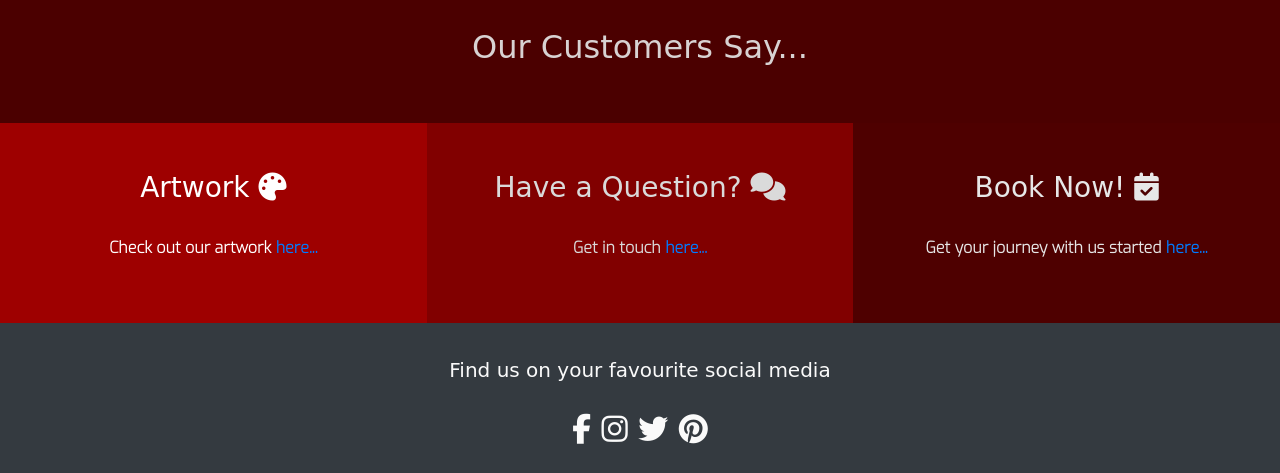
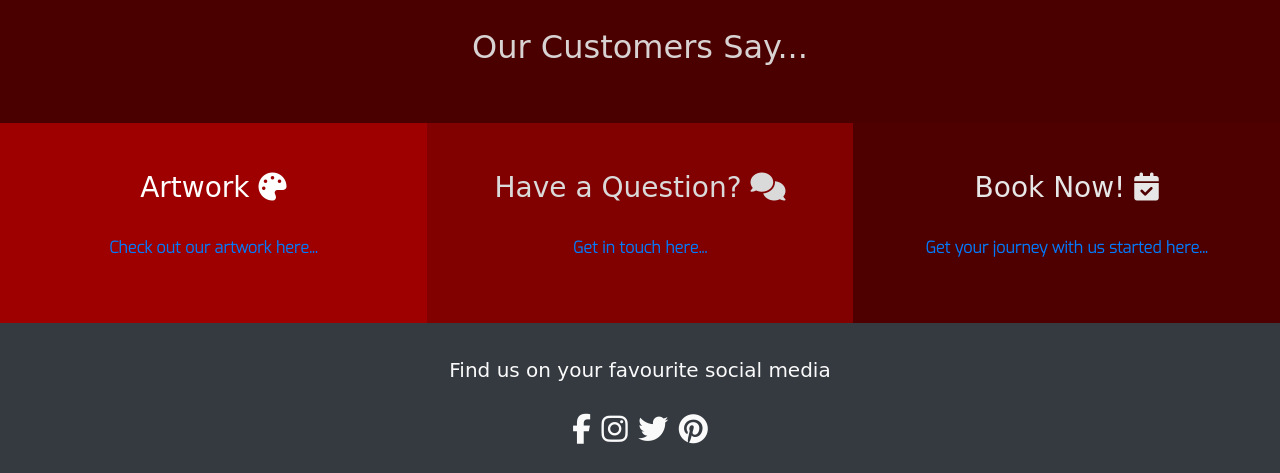
Before and after one commit to AnnieNeilson/Red-Rebel-Tattoos, a Django app: page / in a window 1280 px wide. Shown: the part 795-1268 px from the top of the page. Run offline with Django 3.2, Linux system fonts and the light colour scheme; data that the repository does not hold is empty; parts of the project's set-up code (start-up, migrations or seed data) failed here and were passed over; some libraries are stand-ins or nearby versions; some web fonts are replaced.

Commit message:
Make home page links in features section more accessible

```diff
--- a/templates/index.html
+++ b/templates/index.html
@@ -64,15 +64,15 @@
         <div class="row">
             <div class="col-md-4 feature-link" id="art-link">
                 <h3>Artwork <i class="fa fa-palette"></i></h3>
-                <p>Check out our artwork <a href="{% url 'artwork' %}">here...</a></p>
+                <p class="nav-link"><a href="{% url 'artwork' %}">Check out our artwork here...</a></p>
             </div>
             <div class="col-md-4 feature-link" id="faq-link">
                 <h3>Have a Question? <i class="fa fa-comments"></i></h3>
-                <p>Get in touch <a href="{% url 'contact' %}">here...</a></p>
+                <p class="nav-link"><a href="{% url 'contact' %}">Get in touch here...</a></p>
             </div>
             <div class="col-md-4 feature-link" id="booking-link">
                 <h3>Book Now! <i class="fa fa-calendar-check"></i></h3>
-                <p>Get your journey with us started <a href="{% url 'booking' %}">here...</a></p>
+                <p class="nav-link"><a href="{% url 'booking' %}">Get your journey with us started here...</a></p>
             </div>
         </div>
     </section>
```
